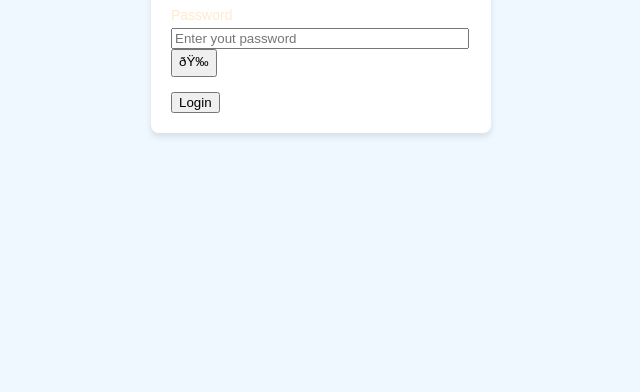
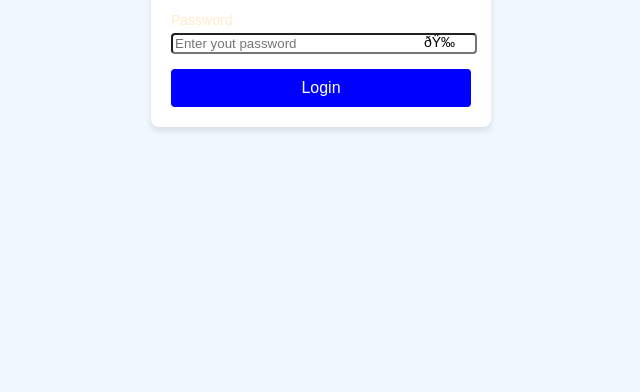
Before and after one commit to EmiliooLG/SitioWebLogin, a plain HTML site: page index.html in a window 1280 px wide. Shown: the part 408-800 px from the top of the page, without its empty margins (319-959 px from the left). Drawn offline with Linux system fonts and the light colour scheme.

Commit message:
Update styles.css

```diff
--- a/styles.css
+++ b/styles.css
@@ -37,5 +37,46 @@ label {
 input[type="text"],
 input[type="password"] {
     width: calc(100% - 10px);
-    padding: 10pxfont;
+    padding: 10pxfont-size 14 px;
+    border: 1 px solid #ccc;
+    border-radius: 4px;
 }
+
+.password-container {
+    position: relative;
+}
+
+input[type="password"] {
+    width: calc(100% - 40px);
+    padding-right: 40px;
+}
+
+.toggle-password {
+    position: absolute;
+    right: 10px;
+    top: 50%;
+    transform: translateY(-50%);
+    border: none;
+    background: none;
+    font-size: 14px;
+    cursor: pointer;
+}
+
+.toggle-password:focus {
+    outline: none;
+}
+
+.login-button {
+    width: 100%;
+    padding: 10px;
+    font-size: 16px;
+    color: white;
+    background-color: blue;
+    border: none;
+    border-radius: 4px;
+    cursor: pointer;
+}
+
+.login-button:hover {
+    background-color: blue;
+}
```
